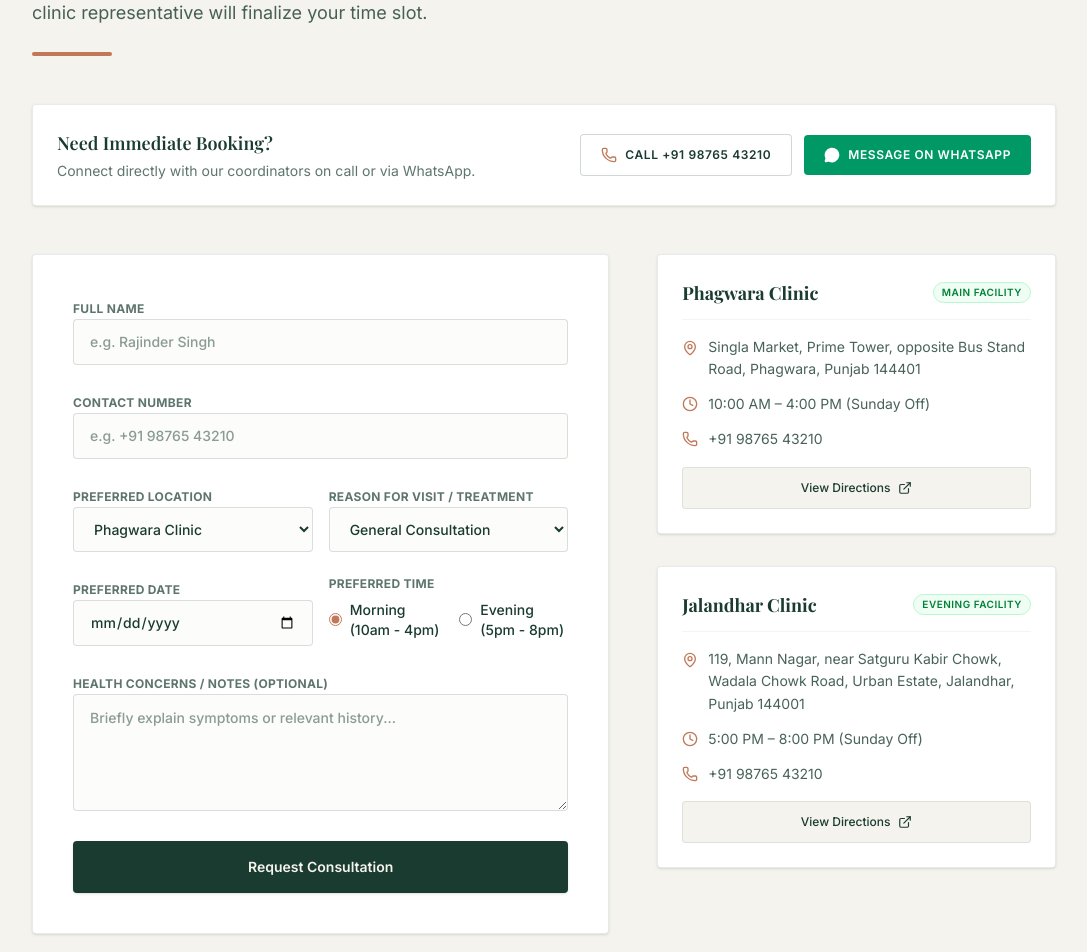
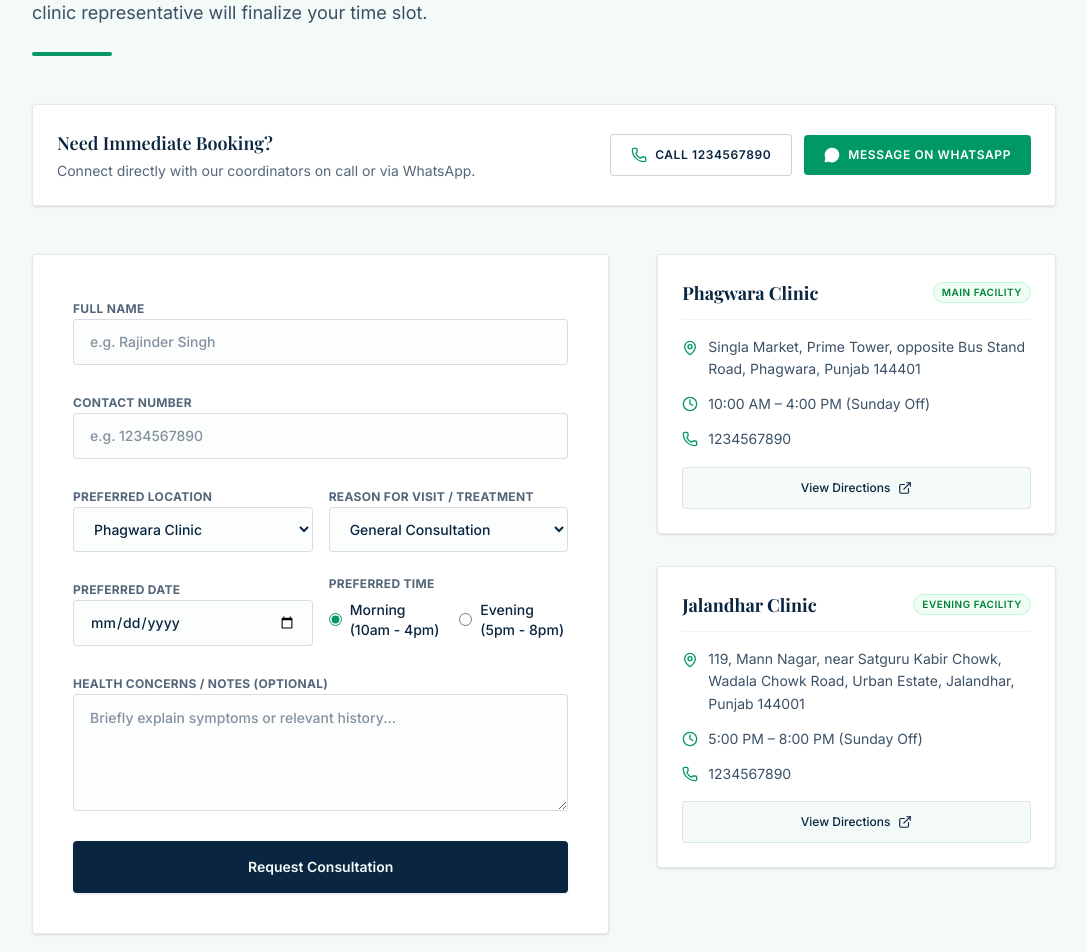
Before and after one commit to Ujjwaltal2304/ujjwal, a Next.js app: page /appointments in a window 1280 px wide. Shown: the part 280-1232 px from the top of the page, without its empty margins (96-1183 px from the left). Built offline with nearby package versions, Linux system fonts and the light colour scheme; a web font is replaced by a local one.

Commit message:
Update theme and doctor details

```diff
--- a/src/app/about/page.tsx
+++ b/src/app/about/page.tsx
@@ -7,7 +7,7 @@ export default function AboutPage() {
       <section className="pt-24 pb-16 px-4">
         <div className="container mx-auto max-w-5xl">
           <h1 className="text-4xl md:text-5xl font-serif text-[var(--color-forest)] font-semibold mb-6">
-            About Dr. Dogra
+            About Dr. Demo
           </h1>
           <div className="w-20 h-1 bg-[var(--color-terracotta)] rounded-full"></div>
         </div>
@@ -67,10 +67,10 @@ export default function AboutPage() {
               <div className="space-y-6 text-lg text-[var(--color-forest)]/90 leading-relaxed">
                 <h2 className="text-2xl font-serif text-[var(--color-forest)] font-semibold mb-4">Clinical Philosophy & Approach</h2>
                 <p>
-                  Dr. Dogra's practice is rooted in the classical principles of Ayurveda, integrating rigorous traditional diagnostics with contemporary clinical protocols. The core philosophy centers on treating the underlying pathophysiology of disease rather than merely suppressing symptoms. Every treatment regimen is meticulously formulated based on an individual's unique physiological constitution (Prakriti) and the current state of doshic imbalance (Vikriti).
+                  Dr. Demo's practice is rooted in the classical principles of Ayurveda, integrating rigorous traditional diagnostics with contemporary clinical protocols. The core philosophy centers on treating the underlying pathophysiology of disease rather than merely suppressing symptoms. Every treatment regimen is meticulously formulated based on an individual's unique physiological constitution (Prakriti) and the current state of doshic imbalance (Vikriti).
                 </p>
                 <p>
-                  Specializing in Panchkarma—the comprehensive five-step detoxification and bio-purification therapy—Dr. Dogra employs these intensive procedures to eliminate deep-seated metabolic toxins. This systemic purification restores the body's innate homeostasis, enabling enhanced cellular function and long-term remission in various chronic conditions.
+                  Specializing in Panchkarma—the comprehensive five-step detoxification and bio-purification therapy—Dr. Demo employs these intensive procedures to eliminate deep-seated metabolic toxins. This systemic purification restores the body's innate homeostasis, enabling enhanced cellular function and long-term remission in various chronic conditions.
                 </p>
                 <p>
                   Care is administered in a disciplined, professional clinical environment where patient safety, hygiene, and the authenticity of therapeutic herbal preparations are paramount. The ultimate goal is to provide evidence-based, holistic interventions that foster sustained health, vitality, and systemic resilience.
--- a/src/app/appointments/page.tsx
+++ b/src/app/appointments/page.tsx
@@ -88,7 +88,7 @@ function AppointmentForm() {
               value={formData.phone}
               onChange={(e) => setFormData({...formData, phone: e.target.value})}
               className="w-full px-4 py-3 rounded-sm border border-[var(--color-forest)]/15 focus:outline-none focus:border-[var(--color-terracotta)] text-sm bg-[var(--color-cream)]/30 text-[var(--color-forest)] font-medium"
-              placeholder="e.g. +91 98765 43210"
+              placeholder="e.g. 1234567890"
             />
           </div>
 
@@ -218,13 +218,13 @@ export default function AppointmentsPage() {
             </div>
             <div className="flex flex-wrap items-center gap-3 w-full md:w-auto justify-center">
               <a
-                href="tel:+919876543210"
+                href="tel:1234567890"
                 className="inline-flex items-center gap-2 px-5 py-3 rounded-sm border border-[var(--color-forest)]/20 hover:border-[var(--color-forest)]/40 text-[var(--color-forest)] text-xs font-semibold uppercase tracking-wider transition-colors bg-white w-full sm:w-auto justify-center"
               >
-                <Phone className="w-4 h-4 text-[var(--color-terracotta)]" /> Call +91 98765 43210
+                <Phone className="w-4 h-4 text-[var(--color-terracotta)]" /> Call 1234567890
               </a>
               <a
-                href="https://wa.me/919876543210"
+                href="https://wa.me/911234567890"
                 target="_blank"
                 rel="noopener noreferrer"
                 className="inline-flex items-center gap-2 px-5 py-3 rounded-sm bg-emerald-600 hover:bg-emerald-700 text-white text-xs font-semibold uppercase tracking-wider transition-colors w-full sm:w-auto justify-center"
@@ -268,7 +268,7 @@ export default function AppointmentsPage() {
                   </p>
                   <p className="flex items-center gap-2.5">
                     <Phone className="w-4 h-4 text-[var(--color-terracotta)]" />
-                    <span>+91 98765 43210</span>
+                    <span>1234567890</span>
                   </p>
                 </div>
                 <a
@@ -298,7 +298,7 @@ export default function AppointmentsPage() {
                   </p>
                   <p className="flex items-center gap-2.5">
                     <Phone className="w-4 h-4 text-[var(--color-terracotta)]" />
-                    <span>+91 98765 43210</span>
+                    <span>1234567890</span>
                   </p>
                 </div>
                 <a
--- a/src/app/globals.css
+++ b/src/app/globals.css
@@ -1,9 +1,11 @@
 @import "tailwindcss";
 
 @theme inline {
-  --color-forest: #1A3B2F;
-  --color-cream: #F5F3ED;
-  --color-terracotta: #C07858;
+  --color-forest: #0A2540;      /* Deep Ocean Blue */
+  --color-cream: #F4FAF8;       /* Clean Light Ice-Mint / Teal-White background */
+  --color-terracotta: #059669;  /* Emerald Green accent */
+  --color-blue: #1D4ED8;        /* Sapphire Blue */
+  --color-green: #10B981;       /* Mint Emerald Green */
   --color-background: var(--color-cream);
   --color-foreground: var(--color-forest);
   --font-serif: var(--font-playfair);
@@ -19,3 +21,34 @@ body {
 h1, h2, h3, h4, h5, h6 {
   font-family: var(--font-serif), serif;
 }
+
+/* Control Buttons Pop-Up Animation on Hover */
+button,
+a[role="button"],
+.btn-pop,
+input[type="submit"],
+input[type="button"] {
+  transition: transform 0.25s cubic-bezier(0.34, 1.56, 0.64, 1),
+              box-shadow 0.25s cubic-bezier(0.34, 1.56, 0.64, 1),
+              background-color 0.2s ease,
+              border-color 0.2s ease;
+  will-change: transform, box-shadow;
+}
+
+button:hover,
+a[role="button"]:hover,
+.btn-pop:hover,
+input[type="submit"]:hover,
+input[type="button"]:hover {
+  transform: translateY(-4px) scale(1.025);
+  box-shadow: 0 12px 24px -6px rgba(5, 150, 105, 0.3), 0 4px 12px -2px rgba(10, 37, 64, 0.15);
+}
+
+button:active,
+a[role="button"]:active,
+.btn-pop:active,
+input[type="submit"]:active,
+input[type="button"]:active {
+  transform: translateY(-1px) scale(0.99);
+  box-shadow: 0 4px 8px -2px rgba(5, 150, 105, 0.2);
+}
--- a/src/app/layout.tsx
+++ b/src/app/layout.tsx
@@ -15,8 +15,8 @@ const playfair = Playfair_Display({
 });
 
 export const metadata: Metadata = {
-  title: "Dr. Dogra Ayurveda Clinic & Panchkarma Center",
-  description: "Authentic Ayurvedic treatments and Panchkarma therapies by Dr. Dogra.",
+  title: "Dr. Demo Ayurveda Clinic & Panchkarma Center",
+  description: "Authentic Ayurvedic treatments and Panchkarma therapies by Dr. Demo.",
 };
 
 export default function RootLayout({
--- a/src/app/portfolio/page.tsx
+++ b/src/app/portfolio/page.tsx
@@ -60,7 +60,7 @@ export default function PortfolioPage() {
 
   const testimonials = [
     {
-      quote: "The chronic digestive issues I suffered from for 5 years were addressed successfully by Dr. Dogra. The clinical approach to Panchkarma and strict dietary adjustment made a massive difference.",
+      quote: "The chronic digestive issues I suffered from for 5 years were addressed successfully by Dr. Demo. The clinical approach to Panchkarma and strict dietary adjustment made a massive difference.",
       author: "Mr. Sharma, Phagwara",
       treatment: "Panchakarma (Detoxification)"
     },
@@ -70,7 +70,7 @@ export default function PortfolioPage() {
       treatment: "Abhyanga & Basti Therapy"
     },
     {
-      quote: "Very professional clinical setup. Unlike commercial spas, Dr. Dogra conducts a rigorous pulse diagnosis first and only prescribes therapies that are medically necessary.",
+      quote: "Very professional clinical setup. Unlike commercial spas, Dr. Demo conducts a rigorous pulse diagnosis first and only prescribes therapies that are medically necessary.",
       author: "Dr. A. Verma, Jalandhar",
       treatment: "General Consultation & Nasyam"
     },
@@ -169,7 +169,7 @@ export default function PortfolioPage() {
           <div className="text-center max-w-2xl mx-auto mb-12 space-y-3">
             <h2 className="text-3xl font-serif text-[var(--color-forest)] font-semibold">Clinical Testimonials</h2>
             <p className="text-sm text-[var(--color-forest)]/70">
-              Read how Dr. Dogra's customized medical therapies and Panchkarma programs have helped patients manage chronic illnesses.
+              Read how Dr. Demo's customized medical therapies and Panchkarma programs have helped patients manage chronic illnesses.
             </p>
           </div>
 
--- a/src/app/treatments/page.tsx
+++ b/src/app/treatments/page.tsx
@@ -48,7 +48,7 @@ export default function TreatmentsPage() {
       title: "Herbal Consultation & Prescription",
       icon: HelpCircle,
       duration: "30 Minutes",
-      description: "In-depth diagnostic assessment utilizing traditional pulse diagnosis (Nadi Pariksha), tongue inspection, and physical analysis to formulate targeted treatment plans. Dr. Dogra prescribes customized, single-herb or poly-herbal pharmacopoeia preparations combined with strict dosage regimens.",
+      description: "In-depth diagnostic assessment utilizing traditional pulse diagnosis (Nadi Pariksha), tongue inspection, and physical analysis to formulate targeted treatment plans. Dr. Demo prescribes customized, single-herb or poly-herbal pharmacopoeia preparations combined with strict dosage regimens.",
       indications: ["Chronic digestive disorders (IBS, acid reflux)", "Hormonal imbalances", "Cardiovascular wellness", "Skin diseases (psoriasis, eczema)"]
     },
     {
@@ -132,7 +132,7 @@ export default function TreatmentsPage() {
         <div className="container mx-auto max-w-3xl text-center space-y-6">
           <h3 className="font-serif text-2xl font-semibold">Important Clinical Notice</h3>
           <p className="text-sm text-[var(--color-cream)]/80 leading-relaxed">
-            Panchkarma procedures are clinical interventions. Therapy duration, scheduling, and choice of herbal oils or formulations are exclusively determined by Dr. Dogra following a comprehensive physical and pulse examination. We do not provide self-selected wellness therapies without diagnosis.
+            Panchkarma procedures are clinical interventions. Therapy duration, scheduling, and choice of herbal oils or formulations are exclusively determined by Dr. Demo following a comprehensive physical and pulse examination. We do not provide self-selected wellness therapies without diagnosis.
           </p>
           <div className="pt-4">
             <Link
--- a/src/components/layout/Footer.tsx
+++ b/src/components/layout/Footer.tsx
@@ -45,7 +45,7 @@ export default function Footer() {
         </div>
 
         <div className="border-t border-[var(--color-cream)]/20 pt-8 flex flex-col md:flex-row items-center justify-between gap-6 md:gap-4 text-xs text-[var(--color-cream)]/60 text-center md:text-left">
-          <p>&copy; {new Date().getFullYear()} Dr. Dogra Ayurveda Clinic. All rights reserved.</p>
+          <p>&copy; {new Date().getFullYear()} Dr. Demo Ayurveda Clinic. All rights reserved.</p>
           <div className="flex flex-col sm:flex-row items-center gap-4 sm:gap-6">
             <div className="flex gap-4">
               <Link href="/about" className="hover:text-[var(--color-cream)] transition-colors">About</Link>
--- a/src/components/layout/Header.tsx
+++ b/src/components/layout/Header.tsx
@@ -16,7 +16,7 @@ export default function Header() {
           <Leaf className="w-8 h-8 text-[var(--color-terracotta)] group-hover:opacity-80 transition-opacity" />
           <div className="flex flex-col">
             <span className="font-serif text-xl font-semibold leading-none text-[var(--color-forest)]">
-              Dr. Dogra
+              Dr. Demo
             </span>
             <span className="text-xs tracking-widest uppercase text-[var(--color-forest)]/70 mt-1">
               Ayurveda Clinic
@@ -58,7 +58,7 @@ export default function Header() {
             </Link>
             {/* Tooltip Popup */}
             <div className="absolute top-full left-1/2 -translate-x-1/2 mt-2 w-48 bg-[var(--color-forest)] text-[var(--color-cream)] text-[10px] p-2 rounded-sm text-center opacity-0 pointer-events-none group-hover:opacity-100 transition-opacity z-50 shadow-md">
-              Learn about Dr. Dogra's experience
+              Learn about Dr. Demo's experience
             </div>
           </div>
 
```
Also changed, not shown: src/app/page.tsx (+11 -11 lines).
